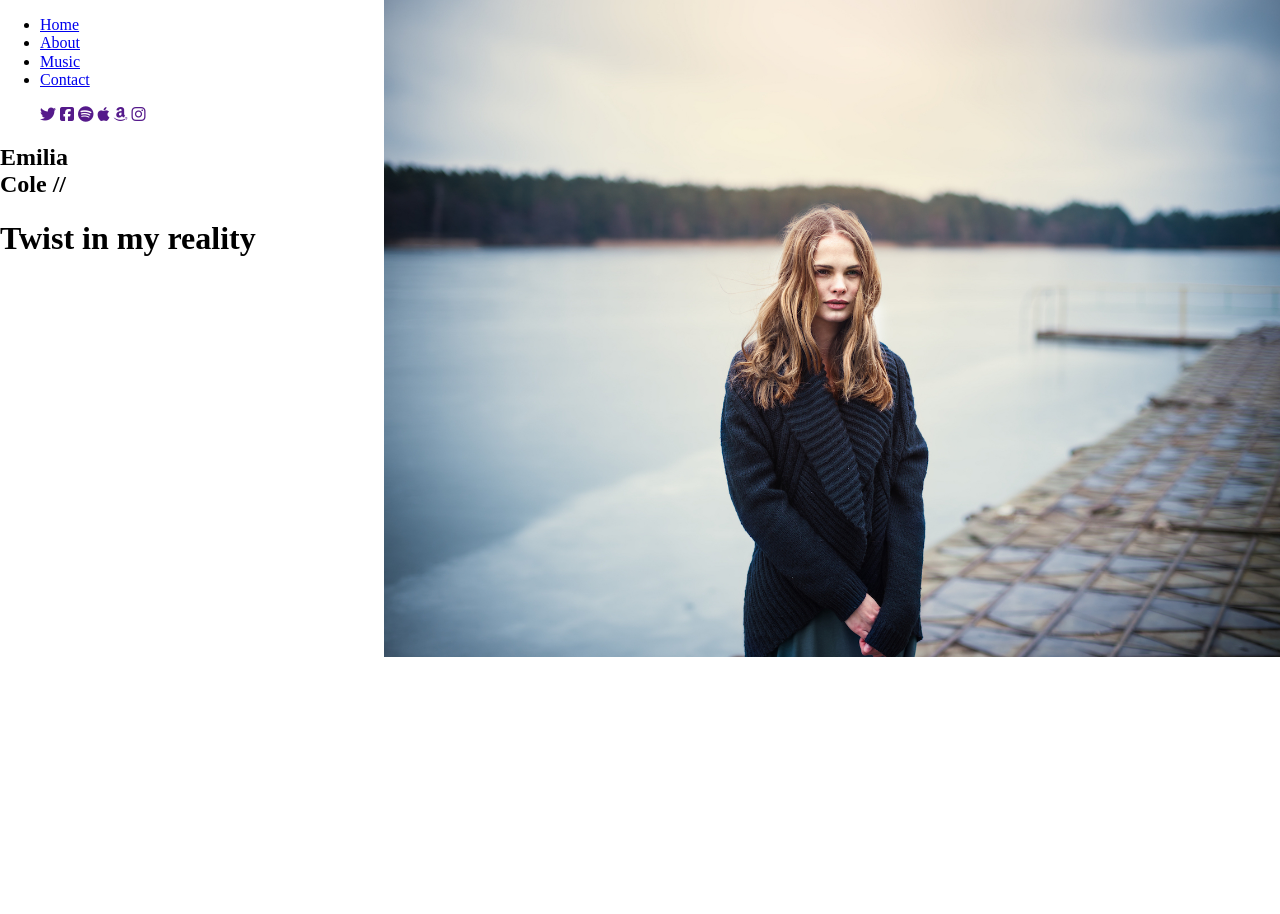
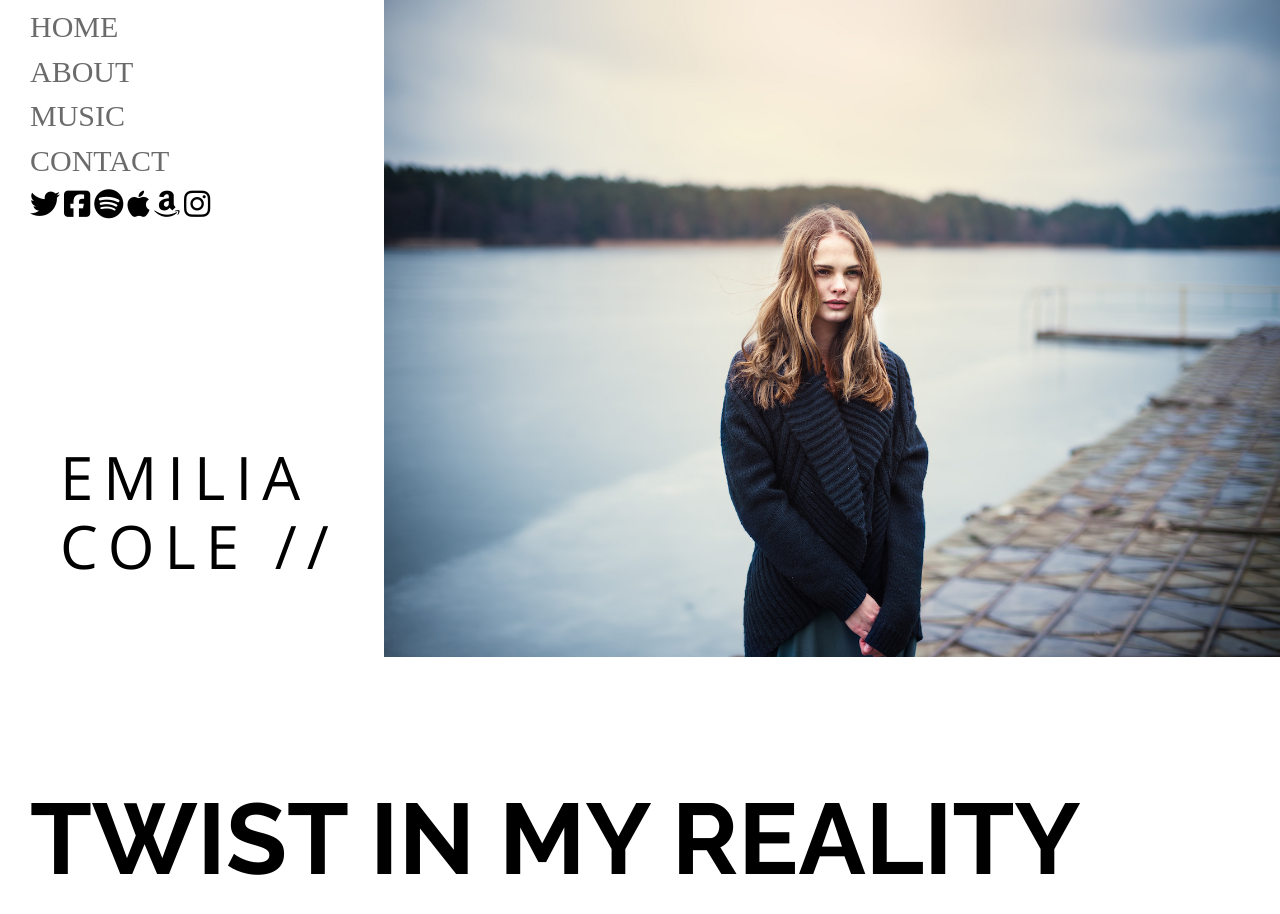
Before and after one commit to SebastianCarballo/Emilia-Cole, a website: page views/index.html in a window 1280 px wide. Before the commit the page ends 800 px from the top, so only its background shows below. Drawn offline with nearby package versions, Linux system fonts and the light colour scheme.

Commit message:
Subo la segunda parte de la practica de emilia cole

```diff
--- /dev/null
+++ b/public/css/about.css
@@ -0,0 +1,3 @@
+h1{
+    font-size: 8rem;
+}
--- /dev/null
+++ b/public/css/general.css
@@ -0,0 +1,15 @@
+*{/* Selector que afecta a toda nuestra pagina web */
+    box-sizing: border-box;/* Esto hace que cualquier caja que contenga otra no se salga del limite */
+    margin: 0;
+    padding: 0;
+}
+a{
+    color: black;
+    text-decoration: none;
+}
+li{
+    list-style: none;
+}
+.home header {
+    margin-left: 30px;
+}
--- a/public/css/home.css
+++ b/public/css/home.css
@@ -1,6 +1,47 @@
-body {
+.home {
     background-image: url("../img/img/emilia-home.jpg");
     background-repeat: no-repeat;
     background-position: right 0;/* Primer parametro es el eje horizontal y el segundo eje vertical */
     background-size: 70%;
+    text-transform: uppercase;
 }
+
+
+.home header{
+    margin-left: 30px;
+}
+
+.home header nav ul li {
+    margin: 10px 0;/* los dos parametros unos afecta a la cadena vertical quee s el priemro y el segundo a la cadena horizontal */
+
+}
+
+.home header nav ul li a{
+    color: #6b6b6b;
+
+}
+
+.home header nav ul a{
+    font-size: 30px;
+}
+
+
+.home main{
+    margin-top: 220px;
+    margin-left: 30px;
+}
+
+.home main h2{
+    margin-bottom:200px;
+    margin-left:30px;
+    font-family: var(--fuenteSubtitulos);
+    font-size: 60px;
+    font-weight: 300;
+    letter-spacing: 10px;
+}
+
+.home main h1{/* el . llama a la clases  y el #  a los id*/
+    font-size: 100px;
+    background-color: #ffffff5c;
+    font-family: var(--fuenteTitulos);
+}
--- /dev/null
+++ b/public/css/styles.css
@@ -0,0 +1,11 @@
+/* Aca vamos a importar todos los css que vamos a utilizar */
+
+@import './general.css';/* Este general se va traer justamente todo lo que tenga dentro de general */
+@import './variables.css';
+@import'./home.css';
+@import'./about.css';
+@import'./contact.css';
+@import'./music.css';
+/* Con este moetodo nos ahorramos de escribir o utilizar 40000 css para distintso casos */
+
+/* El que tine prioridad es la ultima LINEA que se escribio css */
--- /dev/null
+++ b/public/css/variables.css
@@ -0,0 +1,9 @@
+@import url('https://fonts.googleapis.com/css2?family=Open+Sans:wght@300;400;600&family=Raleway:wght@300;400;600;700&display=swap');
+
+
+
+
+:root{
+    --fuenteTitulos: 'Raleway', sans-serif;
+    --fuenteSubtitulos:'Open Sans', sans-serif;
+}
--- a/views/index.html
+++ b/views/index.html
@@ -8,12 +8,12 @@
     <!-- Normalize -->
     <link rel="stylesheet" href="/css/normalize.css">
     <!-- CSS -->
-    <link rel="stylesheet" href="/css/home.css">
+    <link rel="stylesheet" href="/css/styles.css">
     <!-- Font Awesome -->
     <script src="https://kit.fontawesome.com/20f0c7215e.js" crossorigin="anonymous"></script>
 </head>
-<body>
-    <header>
+<body class="home"><!-- el class se puede repetir las veces que sea necesario -->
+    <header id="header"><!-- el id no se puede repetir, el id es unico-->
         <nav>
             <ul>
                 <li><a href="/">Home</a></li>
```
Also changed, not shown: public/css/contact.css (added), public/css/music.css (added).
